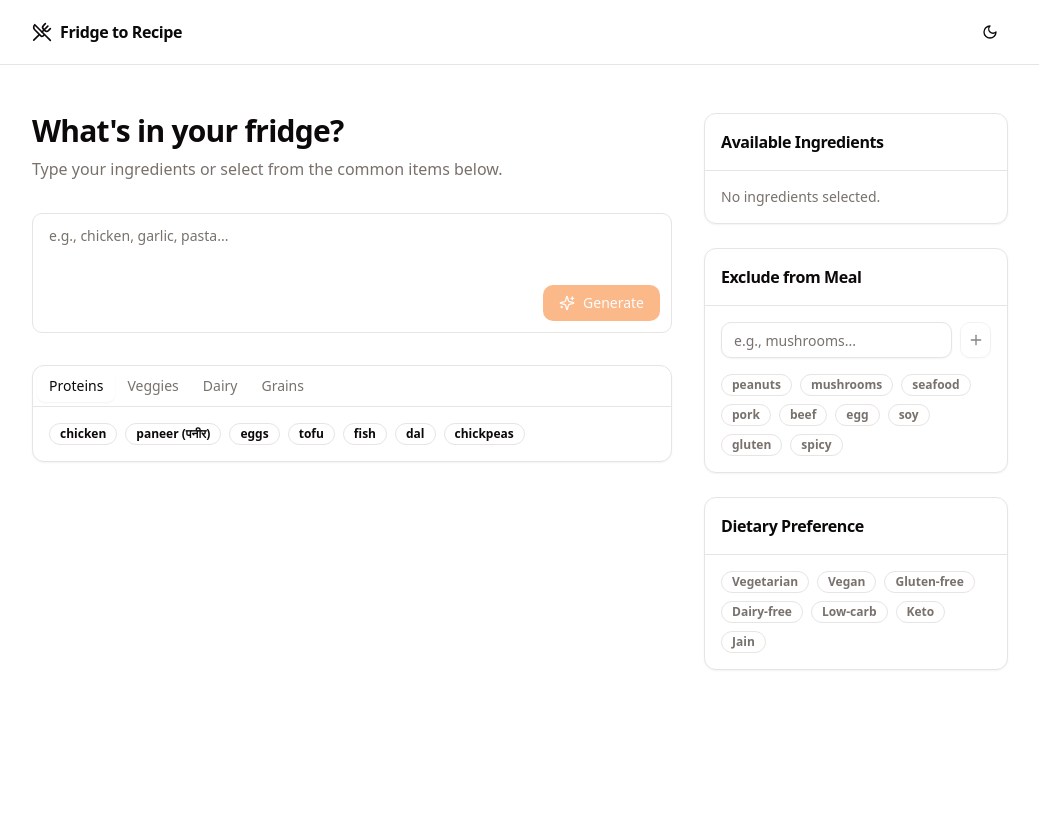
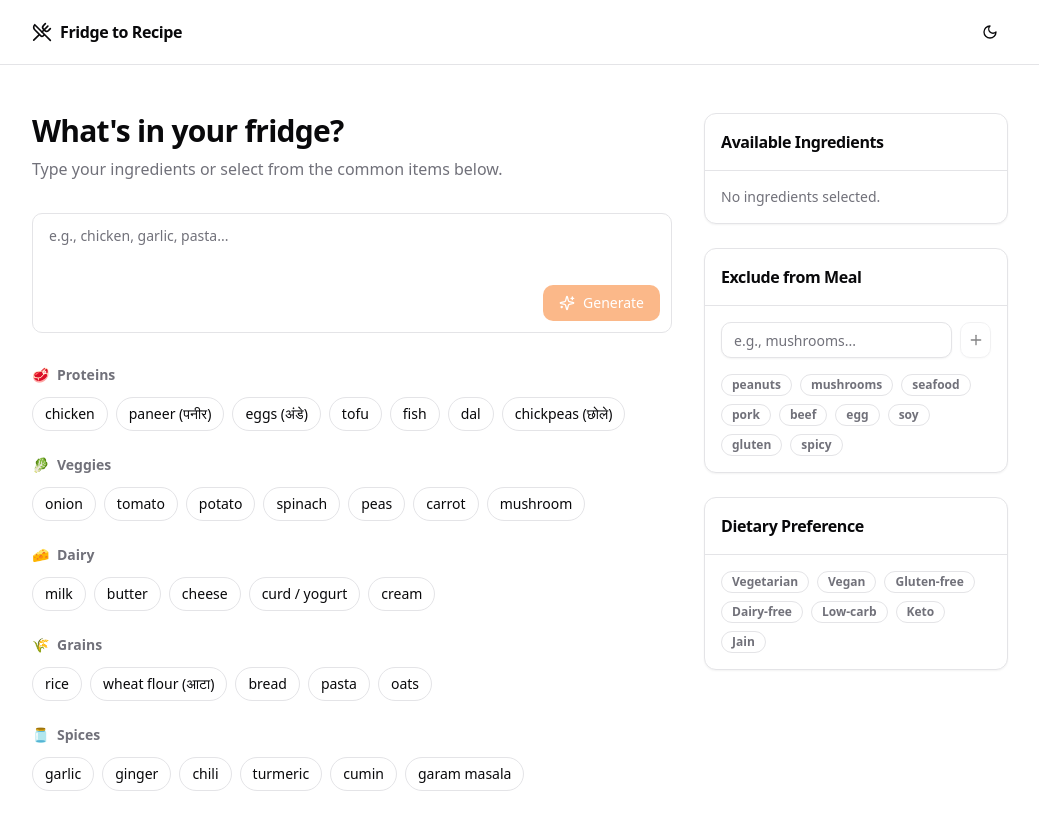
Before and after one commit to harshgupta170704/Fridge-to-recipe-Ai-Integration, a React (Vite) app in the folder client/: page / in a window 1280 px wide. Shown: the top 830 px of the page, without its empty margins (120-1159 px from the left). Before the commit the page ends 800 px from the top, so only its background shows below. Built offline with nearby package versions, Linux system fonts and the light colour scheme.

Commit message:
fix: restore emojis and expand ingredient categories to view simultaneously
- Removed restrictive category tabs and displayed all categories at once
- Reverted to standard zinc colors for a sleeker dark mode, replacing the muddy brown tones
- Fixed missing emojis in categories

```diff
--- a/client/src/components/IngredientInput.jsx
+++ b/client/src/components/IngredientInput.jsx
@@ -2,10 +2,11 @@ import { useState, useCallback, useRef, useMemo } from 'react';
 import { X, Sparkles, Loader2, ArrowRight } from 'lucide-react';
 
 const INGREDIENT_CATEGORIES = [
-  { id: 'protein', label: 'Proteins', items: ['chicken', 'paneer (पनीर)', 'eggs', 'tofu', 'fish', 'dal', 'chickpeas'] },
-  { id: 'vegetables', label: 'Veggies', items: ['onion', 'tomato', 'potato', 'spinach', 'peas', 'carrot', 'mushroom'] },
-  { id: 'dairy', label: 'Dairy', items: ['milk', 'butter', 'cheese', 'curd / yogurt', 'cream'] },
-  { id: 'grains', label: 'Grains', items: ['rice', 'wheat flour (आटा)', 'bread', 'pasta', 'oats'] },
+  { id: 'protein', label: 'Proteins', emoji: '🥩', items: ['chicken', 'paneer (पनीर)', 'eggs (अंडे)', 'tofu', 'fish', 'dal', 'chickpeas (छोले)'] },
+  { id: 'vegetables', label: 'Veggies', emoji: '🥬', items: ['onion', 'tomato', 'potato', 'spinach', 'peas', 'carrot', 'mushroom'] },
+  { id: 'dairy', label: 'Dairy', emoji: '🧀', items: ['milk', 'butter', 'cheese', 'curd / yogurt', 'cream'] },
+  { id: 'grains', label: 'Grains', emoji: '🌾', items: ['rice', 'wheat flour (आटा)', 'bread', 'pasta', 'oats'] },
+  { id: 'spices', label: 'Spices', emoji: '🫙', items: ['garlic', 'ginger', 'chili', 'turmeric', 'cumin', 'garam masala'] },
 ];
 
 function validateInput(text) {
@@ -83,26 +84,14 @@ export function IngredientInput({ onGenerate, loading, selectedItems, onToggleIt
         )}
       </div>
 
-      <div className="rounded-xl border bg-card text-card-foreground shadow-sm">
-        <div className="flex p-1 border-b overflow-x-auto hide-scrollbar">
-          {INGREDIENT_CATEGORIES.map((cat) => (
-            <button
-              key={cat.id}
-              type="button"
-              onClick={() => setActiveCategory(cat.id)}
-              className={`inline-flex items-center justify-center whitespace-nowrap rounded-sm px-3 py-1.5 text-sm font-medium ring-offset-background transition-all focus-visible:outline-none focus-visible:ring-2 focus-visible:ring-ring focus-visible:ring-offset-2 disabled:pointer-events-none disabled:opacity-50 ${
-                activeCategory === cat.id ? 'bg-background text-foreground shadow-sm' : 'text-muted-foreground hover:bg-muted hover:text-foreground'
-              }`}
-            >
-              {cat.label}
-            </button>
-          ))}
-        </div>
-
-        <div className="p-4">
-          {activeCategoryData && (
+      <div className="space-y-6">
+        {INGREDIENT_CATEGORIES.map((cat) => (
+          <div key={cat.id} className="space-y-3">
+            <h3 className="text-sm font-semibold text-muted-foreground flex items-center gap-2">
+              <span>{cat.emoji}</span> {cat.label}
+            </h3>
             <div className="flex flex-wrap gap-2">
-              {activeCategoryData.items.map((item) => {
+              {cat.items.map((item) => {
                 const cleanName = item.split('(')[0].trim().split('/')[0].trim();
                 const isSelected = selectedItems.has(cleanName);
                 return (
@@ -110,19 +99,20 @@ export function IngredientInput({ onGenerate, loading, selectedItems, onToggleIt
                     key={item}
                     type="button"
                     onClick={() => onToggleItem(cleanName)}
-                    className={`inline-flex items-center rounded-full border px-2.5 py-0.5 text-xs font-semibold transition-colors focus:outline-none focus:ring-2 focus:ring-ring focus:ring-offset-2 ${
+                    className={`inline-flex items-center rounded-full border px-3 py-1.5 text-sm font-medium transition-colors focus:outline-none focus:ring-2 focus:ring-ring focus:ring-offset-2 ${
                       isSelected
-                        ? 'border-transparent bg-primary text-primary-foreground hover:bg-primary/80'
-                        : 'border-input bg-background hover:bg-accent hover:text-accent-foreground'
+                        ? 'border-primary bg-primary/10 text-primary hover:bg-primary/20'
+                        : 'border-input bg-background text-foreground hover:bg-accent hover:text-accent-foreground'
                     }`}
                   >
+                    {isSelected && <span className="mr-1.5 text-primary">✓</span>}
                     {item}
                   </button>
                 );
               })}
             </div>
-          )}
-        </div>
+          </div>
+        ))}
       </div>
     </form>
   );
--- a/client/src/index.css
+++ b/client/src/index.css
@@ -5,47 +5,47 @@
 @layer base {
   :root {
     --background: 0 0% 100%;
-    --foreground: 20 14.3% 4.1%;
-    --muted: 60 4.8% 95.9%;
-    --muted-foreground: 25 5.3% 44.7%;
+    --foreground: 240 10% 3.9%;
+    --card: 0 0% 100%;
+    --card-foreground: 240 10% 3.9%;
     --popover: 0 0% 100%;
-    --popover-foreground: 20 14.3% 4.1%;
-    --card: 0 0% 100%;
-    --card-foreground: 20 14.3% 4.1%;
-    --border: 20 5.9% 90%;
-    --input: 20 5.9% 90%;
+    --popover-foreground: 240 10% 3.9%;
     --primary: 24.6 95% 53.1%;
-    --primary-foreground: 60 9.1% 97.8%;
-    --secondary: 60 4.8% 95.9%;
-    --secondary-foreground: 24 9.8% 10%;
-    --accent: 60 4.8% 95.9%;
-    --accent-foreground: 24 9.8% 10%;
+    --primary-foreground: 0 0% 100%;
+    --secondary: 240 4.8% 95.9%;
+    --secondary-foreground: 240 5.9% 10%;
+    --muted: 240 4.8% 95.9%;
+    --muted-foreground: 240 3.8% 46.1%;
+    --accent: 240 4.8% 95.9%;
+    --accent-foreground: 240 5.9% 10%;
     --destructive: 0 84.2% 60.2%;
-    --destructive-foreground: 60 9.1% 97.8%;
+    --destructive-foreground: 0 0% 98%;
+    --border: 240 5.9% 90%;
+    --input: 240 5.9% 90%;
     --ring: 24.6 95% 53.1%;
     --radius: 0.75rem;
   }
 
   .dark {
-    --background: 20 14.3% 4.1%;
-    --foreground: 60 9.1% 97.8%;
-    --muted: 12 6.5% 15.1%;
-    --muted-foreground: 24 5.4% 63.9%;
-    --popover: 20 14.3% 4.1%;
-    --popover-foreground: 60 9.1% 97.8%;
-    --card: 20 14.3% 4.1%;
-    --card-foreground: 60 9.1% 97.8%;
-    --border: 12 6.5% 15.1%;
-    --input: 12 6.5% 15.1%;
-    --primary: 20.5 90.2% 48.2%;
-    --primary-foreground: 60 9.1% 97.8%;
-    --secondary: 12 6.5% 15.1%;
-    --secondary-foreground: 60 9.1% 97.8%;
-    --accent: 12 6.5% 15.1%;
-    --accent-foreground: 60 9.1% 97.8%;
-    --destructive: 0 72.2% 50.6%;
-    --destructive-foreground: 60 9.1% 97.8%;
-    --ring: 20.5 90.2% 48.2%;
+    --background: 240 10% 3.9%;
+    --foreground: 0 0% 98%;
+    --card: 240 10% 3.9%;
+    --card-foreground: 0 0% 98%;
+    --popover: 240 10% 3.9%;
+    --popover-foreground: 0 0% 98%;
+    --primary: 24.6 95% 53.1%;
+    --primary-foreground: 0 0% 100%;
+    --secondary: 240 3.7% 15.9%;
+    --secondary-foreground: 0 0% 98%;
+    --muted: 240 3.7% 15.9%;
+    --muted-foreground: 240 5% 64.9%;
+    --accent: 240 3.7% 15.9%;
+    --accent-foreground: 0 0% 98%;
+    --destructive: 0 62.8% 30.6%;
+    --destructive-foreground: 0 0% 98%;
+    --border: 240 3.7% 15.9%;
+    --input: 240 3.7% 15.9%;
+    --ring: 24.6 95% 53.1%;
   }
 }
 
--- a/client/tailwind.config.js
+++ b/client/tailwind.config.js
@@ -47,20 +47,6 @@ export default {
         md: "calc(var(--radius) - 2px)",
         sm: "calc(var(--radius) - 4px)",
       },
-      animation: {
-        'fade-in': 'fadeIn 0.5s ease-out',
-        'slide-up': 'slideUp 0.4s ease-out',
-      },
-      keyframes: {
-        fadeIn: {
-          '0%': { opacity: '0' },
-          '100%': { opacity: '1' },
-        },
-        slideUp: {
-          '0%': { opacity: '0', transform: 'translateY(10px)' },
-          '100%': { opacity: '1', transform: 'translateY(0)' },
-        },
-      },
     },
   },
   plugins: [],
```
